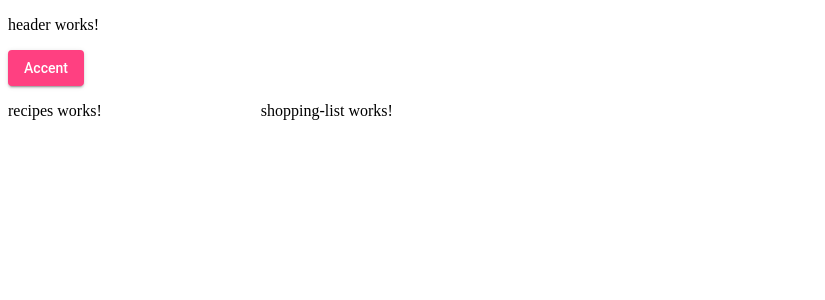
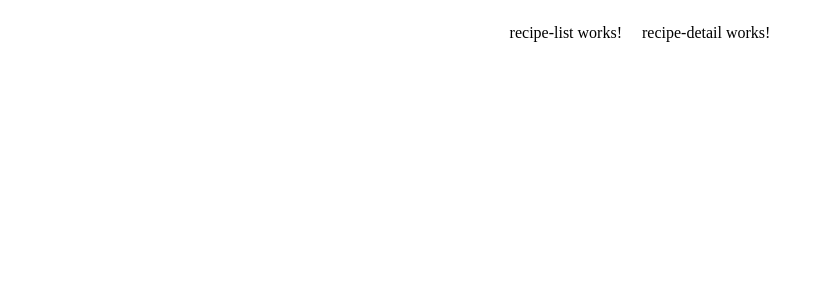
Before and after one commit to FoxGeoff/ngCompleteGuide, an Angular app: page / in a window 1280 px wide. Shown: the top 300 px of the page, without its empty margins (0-825 px from the left). Built offline with nearby package versions, Linux system fonts and the light colour scheme.

Commit message:
Setup Angular Flex

```diff
--- a/src/app/app.component.css
+++ b/src/app/app.component.css
@@ -1,12 +1,3 @@
-#flex-container {
-  display: flex;
-  flex-direction: row;
+.welcome {
+  text-align: center;
 }
-
-#flex-container > .flex-item {
-  flex: auto;
-}
-
-#flex-container > .raw-item {
-  width: 80%;
-}
--- a/src/app/app.component.html
+++ b/src/app/app.component.html
@@ -1,13 +1,14 @@
-<app-header></app-header>
-
-<button mat-raised-button color="accent">Accent</button>
-
-<div id="flex-container">
-
-  <div class="flex-item" id="flex">
-    <app-recipes></app-recipes>
-  </div>
-  <div class="raw-item" id="raw">
-    <app-shopping-list></app-shopping-list>
-  </div>
+<div
+  class="welcome"
+  fxLayout="column"
+  fxLayout.gt-md="row"
+  fxLayoutAlign="center center"
+  fxLayoutGap.gt-md="20px"
+>
+  <section>
+    <app-recipe-list></app-recipe-list>
+  </section>
+  <section>
+     <app-recipe-detail></app-recipe-detail>
+  </section>
 </div>
--- a/src/app/app.module.ts
+++ b/src/app/app.module.ts
@@ -2,6 +2,7 @@ import { BrowserModule } from '@angular/platform-browser';
 import { NgModule } from '@angular/core';
 import { MaterialModule } from './material/material.module';
 import { BrowserAnimationsModule } from '@angular/platform-browser/animations';
+import { FlexLayoutModule } from '@angular/flex-layout';
 
 
 import { AppComponent } from './app.component';
@@ -29,7 +30,8 @@ import { RecipesComponent } from './recipes/recipes.component';
   imports: [
     BrowserModule,
     MaterialModule,
-    BrowserAnimationsModule
+    BrowserAnimationsModule,
+    FlexLayoutModule
   ],
   providers: [],
   bootstrap: [AppComponent]
```
Also changed, not shown: src/app/material/material.module.ts (+5 -2 lines).
